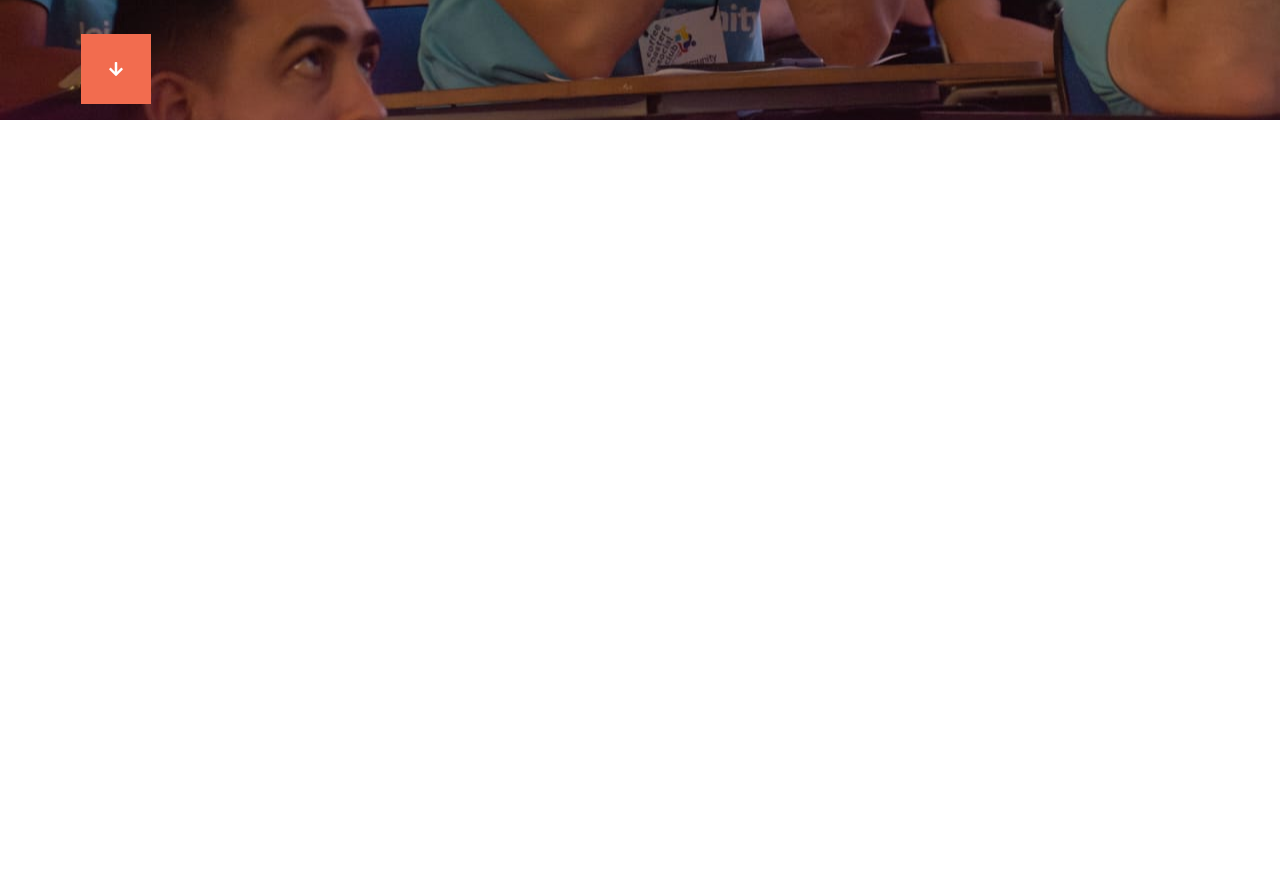
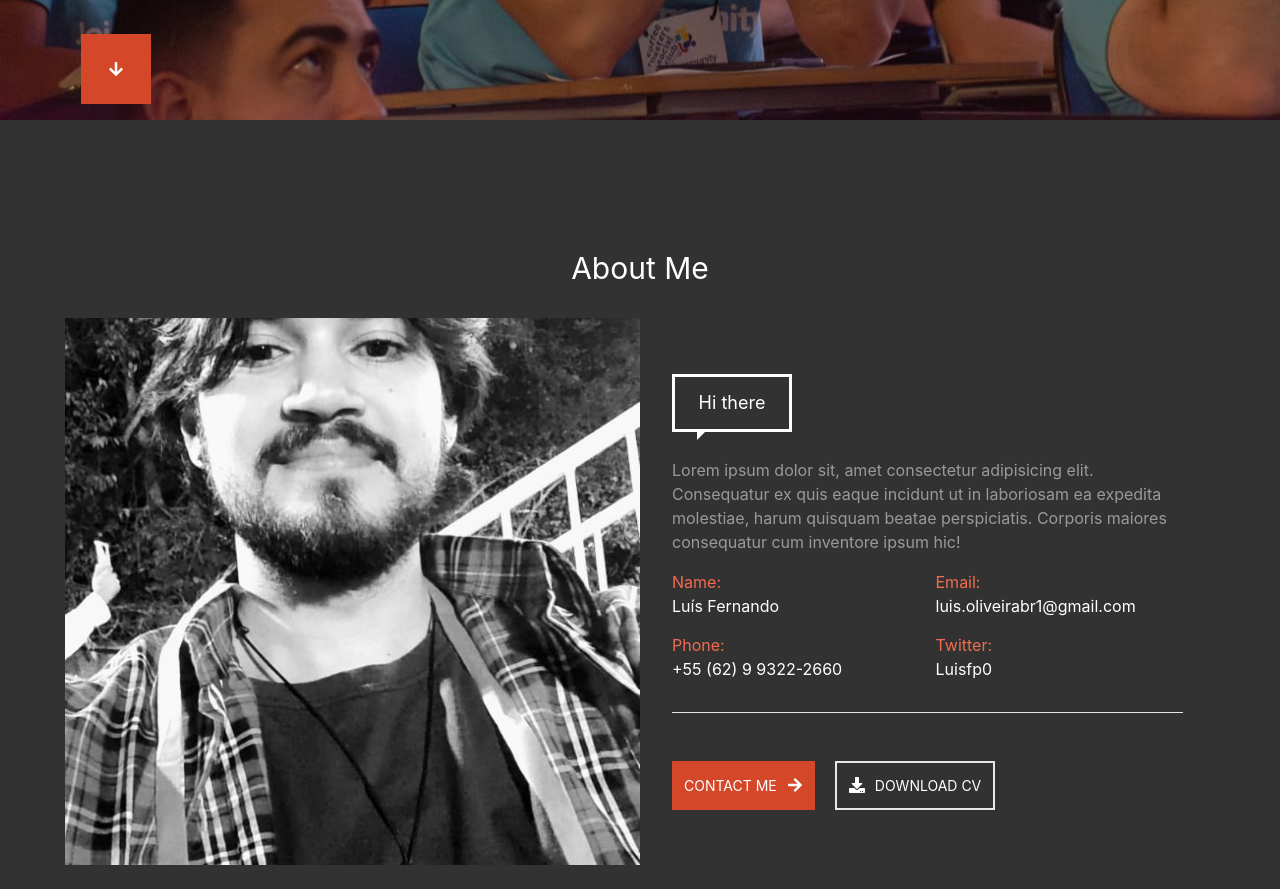
Before and after one commit to Luisfp0/my-new-website, a React (Create React App) app: page / in a window 1280 px wide. Shown: the part 680-1569 px from the top of the page. Before the commit the page ends 800 px from the top, so only its background shows below. Built offline with nearby package versions, Linux system fonts and the light colour scheme.

Commit message:
feat: about me

```diff
--- a/src/App.tsx
+++ b/src/App.tsx
@@ -1,6 +1,7 @@
 import Header from "./components/Header";
 import Hero from "./components/Hero";
 import Perfil from "../src/assets/img/perfil.jpeg";
+import AboutMe from "../src/components/AboutMe";
 
 function App() {
   const backgroundStyle = {
@@ -10,10 +11,18 @@ function App() {
   };
 
   return (
-    <div className="w-screen h-screen flex flex-col" style={backgroundStyle}>
-      <Header />
-      <Hero />
-    </div>
+    <>
+      <section
+        className="w-screen h-screen flex flex-col"
+        style={backgroundStyle}
+      >
+        <Header />
+        <Hero />
+      </section>
+      <section className="w-screen pt-[130px] pb-[24px] flex flex-col bg-custom-gray">
+        <AboutMe />
+      </section>
+    </>
   );
 }
 
--- /dev/null
+++ b/src/components/AboutMe.tsx
@@ -0,0 +1,68 @@
+import { FaArrowDown, FaDownload } from "react-icons/fa";
+
+import Retract from "../assets/img/retract.jpeg";
+
+function AboutMe() {
+  const backgroundStyle = {
+    backgroundImage: `url(${Retract})`,
+    backgroundSize: "cover",
+    backgroundPosition: "center",
+  };
+
+  return (
+    <div className="lg:max-w-[1150px] mx-auto flex flex-col justify-center items-center">
+      <div className="flex justify-center mb-8">
+        <h2 className="text-3xl text-white">About Me</h2>
+      </div>
+      <div className="flex h-[547px]">
+        <div className="w-3/6 h-full" style={backgroundStyle}></div>
+        <div className="w-3/6 flex flex-col justify-center px-8">
+          <h4 className="w-[120px] text-center mb-4 text-lg text-white border-[3px] border-solid border-white py-3 px-4">
+            Hi there
+          </h4>
+          <div className="relative bottom-[18px] left-[25px] w-0 h-0 border-solid border-white border-b-[10px] border-l-[10px] border-l-transparent transform rotate-180"></div>{" "}
+          <p className="text-white opacity-50 mb-4">
+            Lorem ipsum dolor sit, amet consectetur adipisicing elit.
+            Consequatur ex quis eaque incidunt ut in laboriosam ea expedita
+            molestiae, harum quisquam beatae perspiciatis. Corporis maiores
+            consequatur cum inventore ipsum hic!
+          </p>
+          <dl className="grid grid-cols-2 gap-x-4 text-white text-[16px]">
+            <div>
+              <dt className="text-[#f26c4f]">Name:</dt>
+              <dd className="mb-[15px]">Luís Fernando</dd>
+            </div>
+            <div>
+              <dt className="text-[#f26c4f]">Email:</dt>
+              <dd className="mb-[15px]">luis.oliveirabr1@gmail.com</dd>
+            </div>
+            <div>
+              <dt className="text-[#f26c4f]">Phone:</dt>
+              <dd className="mb-[15px]">+55 (62) 9 9322-2660</dd>
+            </div>
+            <div>
+              <dt className="text-[#f26c4f]">Twitter:</dt>
+              <dd className="mb-[15px]">Luisfp0</dd>
+            </div>
+          </dl>
+          <hr className="mt-[16px] mb-[48px]"></hr>
+          <div className="flex gap-5 text-white text-[14px]">
+            <a className="flex items-center justify-center bg-custom-orange py-[12px] px-[12px]">
+              <span>CONTACT ME</span>
+              <FaArrowDown
+                color="white"
+                className="h-4 w-4 transform -rotate-90 ml-[10px]"
+              />
+            </a>
+            <a className="flex items-center justify-center bg-transparent border-2 py-[12px] px-[12px]">
+              <FaDownload color="white" className="h-4 w-4 mr-[10px]" />
+              <span>DOWNLOAD CV</span>
+            </a>
+          </div>
+        </div>
+      </div>
+    </div>
+  );
+}
+
+export default AboutMe;
--- a/src/components/Header.tsx
+++ b/src/components/Header.tsx
@@ -6,7 +6,7 @@ function Header() {
 
   return (
     <header
-      className={`bg-white flex items-center justify-center w-full sm:overflow-hidden lg:overflow-visible md:overflow-visible ${
+      className={`z-10 bg-white flex items-center justify-center w-full sm:overflow-hidden lg:overflow-visible md:overflow-visible ${
         menuOpen ? "h-64" : "h-14"
       } px-4 fixed top-0 transition-height duration-300`}
     >
--- a/tailwind.config.js
+++ b/tailwind.config.js
@@ -21,7 +21,7 @@ module.exports = {
       colors: {
         "custom-gray-dark": "#3c3c3c",
         "custom-gray": "#333232",
-        "custom-orange": "#f26c4f",
+        "custom-orange": "#d44729",
       },
       screens: {
         md: "992px",
```
Also changed, not shown: src/assets/img/retract.jpeg (added).
